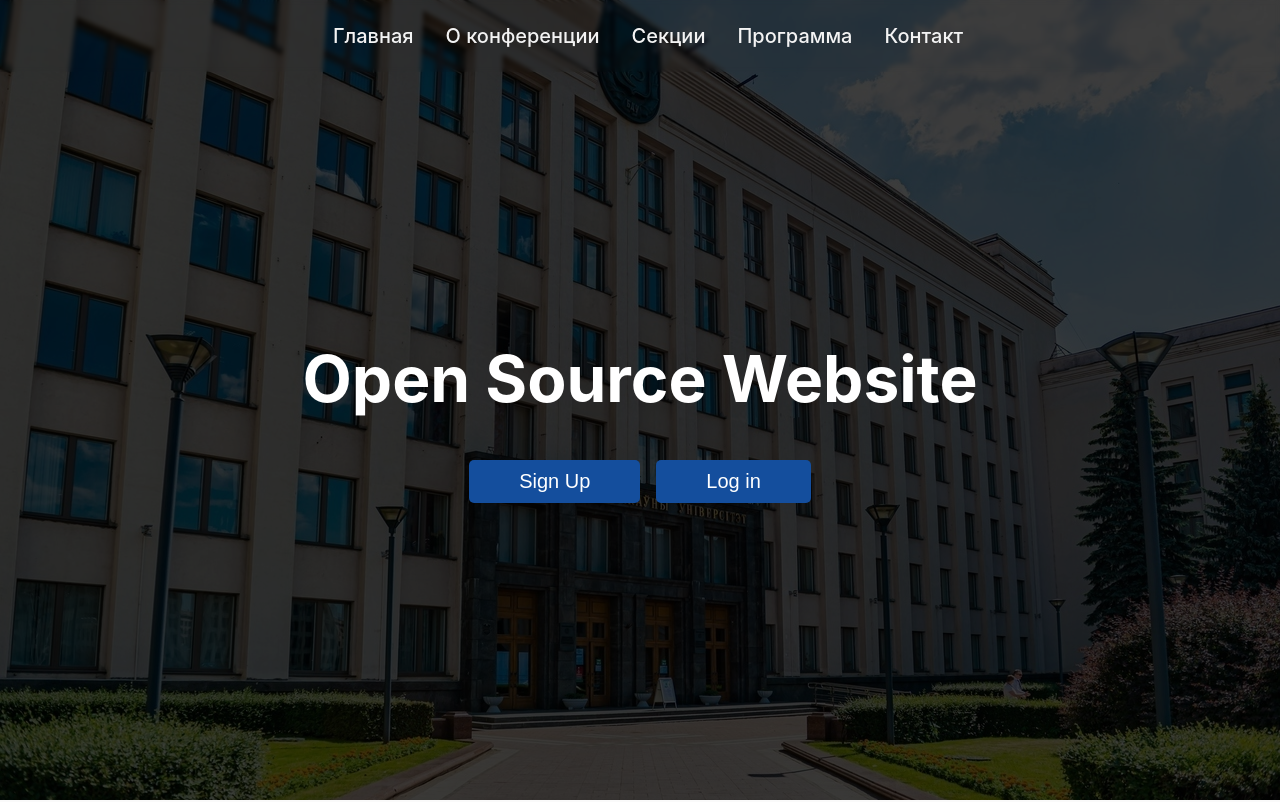
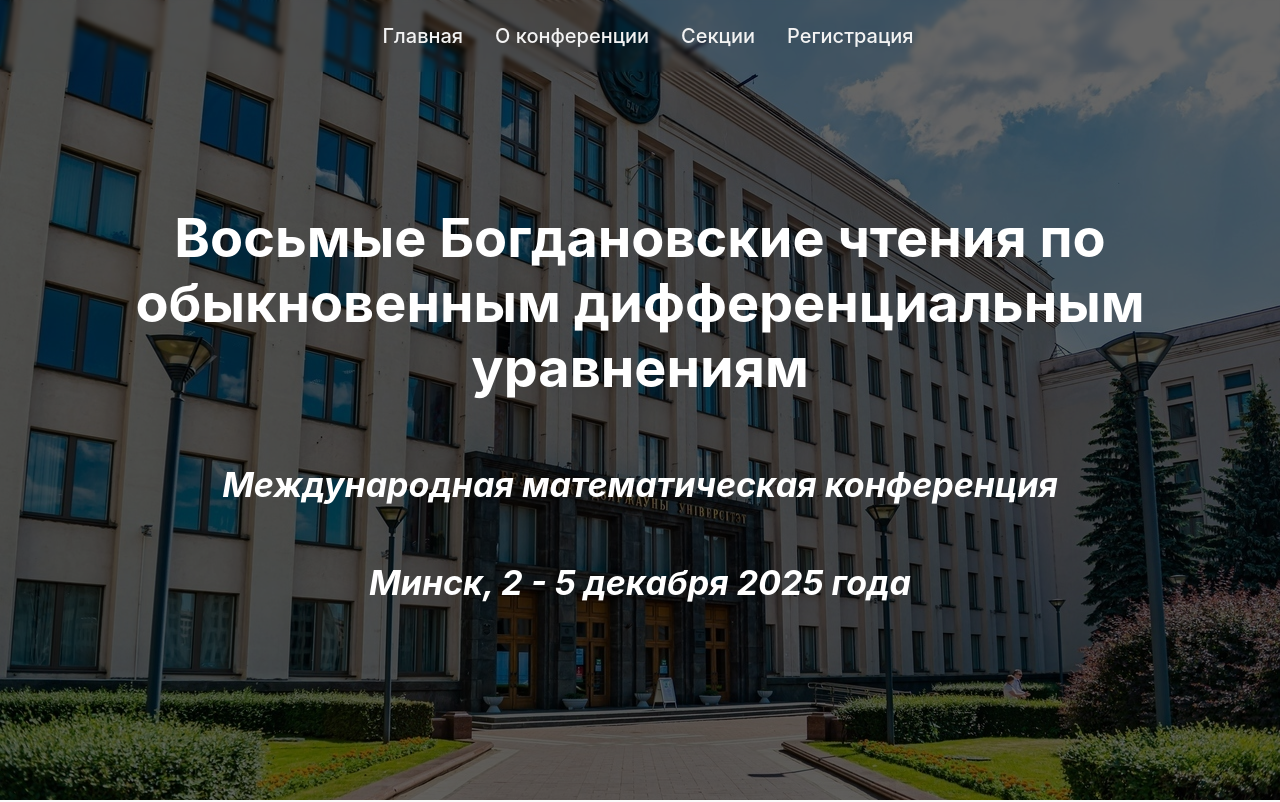
Before and after one commit to imconfde/8br, a React (Create React App) app: page / in a window 1280 px wide. Shown: the top 802 px of the page. Built offline with nearby package versions, Linux system fonts and the light colour scheme.

Commit message:
modify header and navbar

```diff
--- a/src/components/Header.js
+++ b/src/components/Header.js
@@ -2,17 +2,9 @@ function Header() {
   return (
     <header>
       <img alt="about" src={require('../img/bsu.jpg')} className="img-header"/>
-      <h1>Open Source Website</h1>
-      <div className="row">
-        <button className="btn" style={{ cursor: "pointer" }}>
-          Sign Up
-        </button>
-
-        <button className="btn" style={{ cursor: "pointer" }}>
-          Log in
-        </button>
-      </div>
-
+      <h1>Восьмые Богдановские чтения по обыкновенным дифференциальным уравнениям</h1>
+      <h2>Международная математическая конференция</h2>
+      <h2>Минск, 2 - 5 декабря 2025 года</h2>
       <div className="headerbg"></div>
     </header>
   );
--- a/src/components/Navbar.js
+++ b/src/components/Navbar.js
@@ -33,6 +33,17 @@ function Navbar() {
     <nav className="navbar">
       <div className="container">
         <div className="row">
+          <h1 className="logo">
+            <Link
+              spy={true}
+              smooth={true}
+              duration={1000}
+              to="headerbg"
+              style={{ cursor: "pointer" }}
+            >
+              Logo
+            </Link>
+          </h1>
           <ul className="bar">
             <li>
               <Link
@@ -73,25 +84,13 @@ function Navbar() {
             <li>
               <Link
                 onClick={openBar}
-                to="program"
+                to="registration"
                 spy={true}
                 smooth={true}
                 duration={1000}
                 activeClass="active"
               >
-                Программа
-              </Link>
-            </li>
-            <li>
-              <Link
-                onClick={openBar}
-                to="contact"
-                spy={true}
-                smooth={true}
-                duration={1000}
-                activeClass="active"
-              >
-                Контакт
+                Регистрация
               </Link>
             </li>
           </ul>
--- a/src/index.css
+++ b/src/index.css
@@ -146,6 +146,7 @@ code {
 }
 
 .navbar .logo {
+  display: none;
   transition: all 0.2s;
   align-items: center;
   align-content: center;
@@ -212,7 +213,7 @@ code {
   z-index: 0;
   top: 0;
   background-color: black;
-  opacity: 0.7;
+  opacity: 0.5;
 }
 
 header {
@@ -228,7 +229,18 @@ header {
 header h1 {
   z-index: 1;
   color: white;
-  font-size: 64px;
+  text-align: center;
+  font-size: 54px;
+  padding: 0 15px;
+}
+
+header h2 {
+  z-index: 1;
+  color: white;
+  text-align: center;
+  font-size: 34px;
+  padding: 0 15px;
+  font-style: italic;
 }
 
 .opened {
@@ -476,7 +488,11 @@ ul li a {
 @media (max-width: 768px) {
   header h1 {
     text-align: center;
-    font-size: 44px!important;
+    font-size: 34px!important;
+  }
+  header h2 {
+    text-align: center;
+    font-size: 24px!important;
   }
   .container {
     max-width: 720px;
@@ -538,7 +554,12 @@ ul li a {
     width: auto;
   }
   header h1 {
-    font-size: 44px;
+    font-size: 30px!important;
+    padding: 0;
+  }
+  header h2 {
+    font-size: 20px!important;
+    padding: 0;
   }
   .btn {
     padding:  10px 30px;
@@ -550,6 +571,8 @@ ul li a {
     transform:translateX(0);
   }
   .navbar .logo {
+    display: block;
+    visibility: hidden;
     z-index: 3;
     color: #fafafa;
     padding-top: 0;
@@ -581,7 +604,7 @@ ul li a {
     display: block;
   }
   .navbar ul li a {
-      cursor: pointer;
+    cursor: pointer;
     font-size: 20px;
     text-decoration: none;
     color: #fafafa;
```
